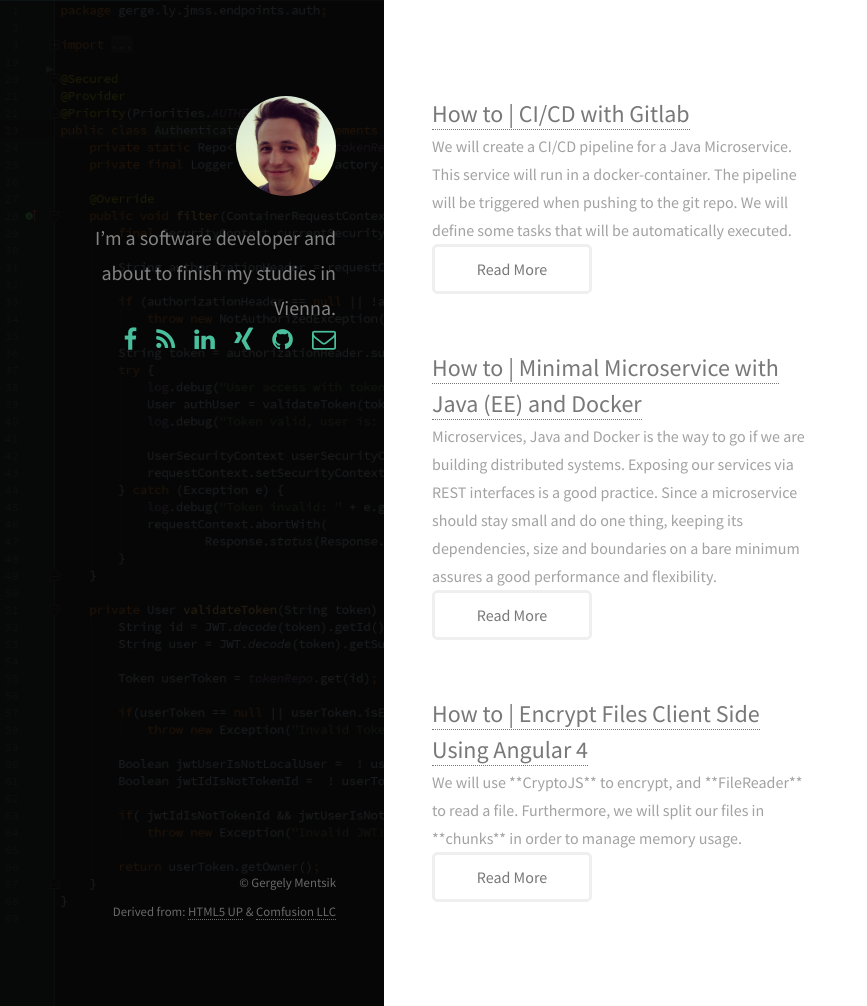
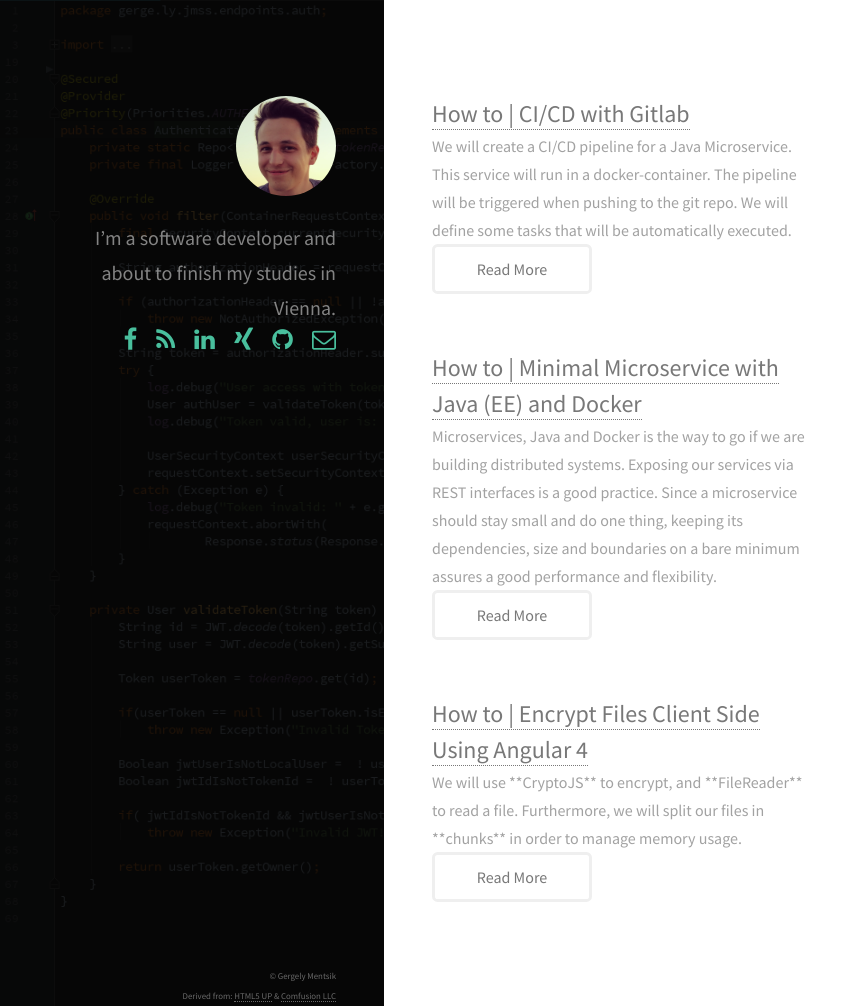
Before and after one commit to Gmentsik/gmentsik.github.io, a Jekyll site: the page built from index.html, in a window 1280 px wide and 1006 px high. Shown: the whole window, without its empty margins (0-867 px from the left). Built offline with Jekyll 4.4.1, drawn with Linux system fonts in a browser that asks for light colours; nearby versions of some CDN libraries.

Commit message:
Moved copyright

```diff
--- a/css/main.css
+++ b/css/main.css
@@ -2495,7 +2495,7 @@
 /* Footer */
 
 	#footer {
-		bottom: 0;
+		bottom: -5em;
 		left: 0;
 		padding: 0 4em 6em 0;
 		position: fixed;
@@ -2513,7 +2513,7 @@
 
 		#footer .copyright {
 			color: rgba(255, 255, 255, 0.4);
-			font-size: 0.8em;
+			font-size: 0.55em;
 			list-style: none;
 			margin: 1em 0 0 0;
 			padding: 0;
```
